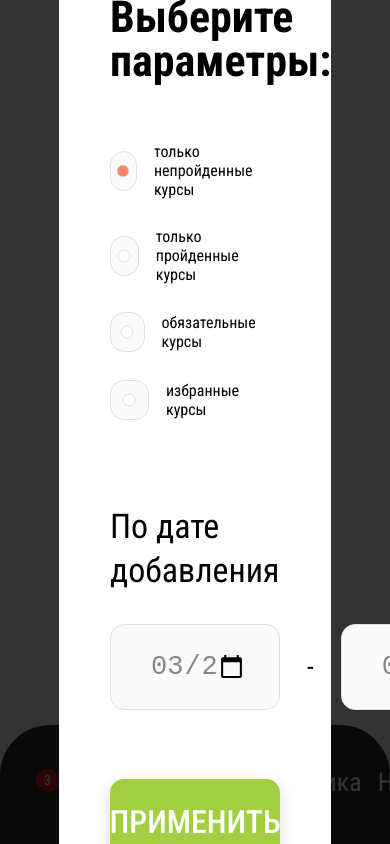
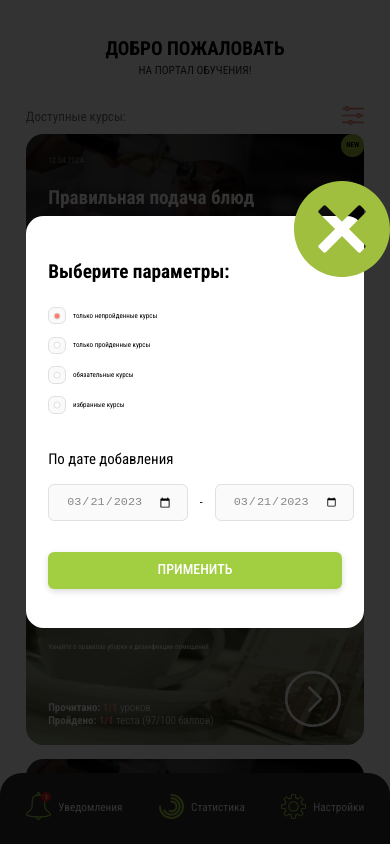
Before and after one commit to Mavlon4658/course-project, a plain HTML site: page filter.html in a window 390 px wide. Shown: the top 844 px of the page. Drawn offline with Linux system fonts and the light colour scheme.

Commit message:
home is ready

```diff
--- a/css/style.scss
+++ b/css/style.scss
@@ -66,62 +66,62 @@ body {
 }
 
 .main_container {
-    max-width: 782px;
+    max-width: 48.875rem; /* 782px */
     margin: 0 auto;
 }
 
 @media (max-width: 900px) {
     .main_container {
-        max-width: calc(100% - 118px);
+        max-width: calc(100% - 7.375rem); /* 100% - 118px */
     }
 }
 
 .btn {
     &_green {
         width: 100%;
-        height: 86px;
+        height: 5.375rem; /* 86px */
         display: flex;
         align-items: center;
         justify-content: center;
         background: #A2CE42;
-        border-radius: 14px;
+        border-radius: 0.875rem; /* 14px */
         color: #fff;
-        font-size: 32px;
-        line-height: 50px;
+        font-size: 2rem; /* 32px */
+        line-height: 3.125rem; /* 50px */
         font-weight: 500;
-        box-shadow: 0 5px 15px rgba(0, 0, 0, .15);
+        box-shadow: 0 0.3125rem 0.9375rem rgba(0, 0, 0, .15); /* 0 5px 15px */
     }
 
     &_orange {
         width: 100%;
-        font-size: 32px;
-        line-height: 23px;
+        font-size: 2rem; /* 32px */
+        line-height: 1.4375rem; /* 23px */
         color: #fff;
         text-transform: uppercase;
         background: #EA8674;
-        border-radius: 14px;
-        padding: 31px 0 32px;
+        border-radius: 0.875rem; /* 14px */
+        padding: 1.9375rem 0 2rem; /* 31px 0 32px */
         text-align: center;
-        box-shadow: 0 5px 15px rgba(0, 0, 0, .15);
+        box-shadow: 0 0.3125rem 0.9375rem rgba(0, 0, 0, .15); /* 0 5px 15px */
     }
 
     &_gray {
         width: 100%;
-        font-size: 32px;
-        line-height: 23px;
+        font-size: 2rem; /* 32px */
+        line-height: 1.4375rem; /* 23px */
         color: #fff;
         text-transform: uppercase;
         background: #898989;
-        border-radius: 14px;
-        padding: 31px 0 32px;
+        border-radius: 0.875rem; /* 14px */
+        padding: 1.9375rem 0 2rem; /* 31px 0 32px */
         text-align: center;
-        box-shadow: 0 5px 15px rgba(0, 0, 0, .15);
+        box-shadow: 0 0.3125rem 0.9375rem rgba(0, 0, 0, .15); /* 0 5px 15px */
     }
 }
 
 // Header
 .header {
-    padding: 64px 0 81px;
+    padding: 4rem 0 5.0625rem; /* 64px 0 81px */
 
     &__container {
         display: flex;
@@ -132,18 +132,18 @@ body {
     &__link {
         display: flex;
         align-items: center;
-        gap: 12px;
+        gap: 0.75rem; /* 12px */
         user-select: none;
         cursor: pointer;
-        font-size: 27px;
-        line-height: 19px;
+        font-size: 1.6875rem; /* 27px */
+        line-height: 1.1875rem; /* 19px */
         font-weight: 300;
         text-transform: uppercase;
     }
 
     &__date {
-        font-size: 30px;
-        line-height: 21px;
+        font-size: 1.875rem; /* 30px */
+        line-height: 1.3125rem; /* 21px */
         color: #A0BF3E;
     }
 }
@@ -151,17 +151,17 @@ body {
 
 // Home
 .home {
-    padding: 88px 0 208px;
+    padding: 5.5rem 0 13rem; /* 88px 0 208px */
 
     &__title {
         text-align: center;
-        font-size: 44px;
+        font-size: 2.75rem; /* 44px */
         font-weight: bold;
-        line-height: 44px;
-        margin-bottom: 60px;
+        line-height: 2.75rem; /* 44px */
+        margin-bottom: 3.75rem; /* 60px */
 
         span {
-            font-size: 26px;
+            font-size: 1.625rem; /* 26px */
             font-weight: 400;
             color: #2E2E2E;
         }
@@ -171,44 +171,48 @@ body {
         display: flex;
         align-items: center;
         justify-content: space-between;
-        margin-bottom: 14px;
+        margin-bottom: 0.875rem; /* 14px */
 
         p {
-            font-size: 30px;
-            line-height: 44px;
+            font-size: 1.875rem; /* 30px */
+            line-height: 2.75rem; /* 44px */
             color: #6D6D6D;
+        }
+
+        button img {
+            width: 3.125rem;
         }
     }
 
     &__card {
         display: flex;
         flex-direction: column;
-        gap: 30px;
+        gap: 1.875rem; /* 30px */
 
         &_item {
             position: relative;
             z-index: 1;
-            height: 446px;
+            height: 27.875rem; /* 446px */
             color: #fff;
             display: flex;
             flex-direction: column;
             justify-content: space-between;
-            padding: 50px 52px 43px 51px;
+            padding: 3.125rem 3.25rem 2.6875rem 3.1875rem; /* 50px 52px 43px 51px */
 
             .alert {
                 &-new {
                     position: absolute;
                     top: 0;
                     right: 0;
-                    width: 52px;
-                    height: 52px;
+                    width: 3.25rem; /* 52px */
+                    height: 3.25rem; /* 52px */
                     border-radius: 50%;
                     background: #A0BF3E;
                     display: flex;
                     align-items: center;
                     justify-content: center;
-                    font-size: 16px;
-                    line-height: 34px;
+                    font-size: 1rem; /* 16px */
+                    line-height: 2.125rem; /* 34px */
                     font-weight: bold;
                     text-transform: uppercase;
                     color: #000;
@@ -218,6 +222,10 @@ body {
                     position: absolute;
                     top: 0;
                     right: 0;
+
+                    img {
+                        width: 3.25rem;
+                    }
                 }
             }
 
@@ -227,7 +235,7 @@ body {
                 left: 0;
                 width: 100%;
                 height: 100%;
-                border-radius: 40px;
+                border-radius: 2.5rem; /* 40px */
                 object-fit: cover;
                 z-index: -1;
             }
@@ -239,31 +247,31 @@ body {
                 top: 0;
                 width: 100%;
                 height: 100%;
-                border-radius: 40px;
+                border-radius: 2.5rem; /* 40px */
                 z-index: -1;
                 background: rgba(0, 0, 0, 0.7);
             }
 
             &__head {
                 span {
-                    font-size: 18px;
-                    line-height: 21px;
+                    font-size: 1.125rem; /* 18px */
+                    line-height: 1.3125rem; /* 21px */
                     opacity: 0.5;
-                    margin-bottom: 52px;
+                    margin-bottom: 3.25rem; /* 52px */
                 }
 
                 h3 {
-                    font-size: 44px;
-                    line-height: 44px;
+                    font-size: 2.75rem; /* 44px */
+                    line-height: 2.75rem; /* 44px */
                     font-weight: bold;
-                    margin-bottom: 45px;
+                    margin-bottom: 2.8125rem; /* 45px */
                 }
 
                 p {
-                    font-size: 22px;
-                    line-height: 23px;
+                    font-size: 1.375rem; /* 22px */
+                    line-height: 1.4375rem; /* 23px */
                     font-weight: 300;
-                    max-width: 437px;
+                    max-width: 27.3125rem; /* 437px */
                 }
             }
 
@@ -273,7 +281,7 @@ body {
                 justify-content: space-between;
 
                 p {
-                    font-size: 25px;
+                    font-size: 1.5625rem; /* 25px */
                     font-weight: 300;
 
                     b {
@@ -284,6 +292,10 @@ body {
                         color: #EA8674;
                         font-weight: bold;
                     }
+                }
+
+                img {
+                    width: 8rem;
                 }
             }
 
@@ -304,8 +316,8 @@ body {
     width: 100%;
     z-index: 4;
     background: #2E2E2E;
-    border-radius: 50px 50px 0 0;
-    padding: 44px 0 48px;
+    border-radius: 3.125rem 3.125rem 0 0; /* 50px 50px 0 0 */
+    padding: 2.75rem 0 3rem; /* 44px 0 48px */
 
     &__container {
         display: flex;
@@ -316,9 +328,9 @@ body {
     &__link {
         display: flex;
         align-items: center;
-        gap: 16px;
-        font-size: 26px;
-        line-height: 27px;
+        gap: 1rem; /* 16px */
+        font-size: 1.625rem; /* 26px */
+        line-height: 1.6875rem; /* 27px */
         color: #fff;
         user-select: none;
         cursor: pointer;
@@ -327,19 +339,23 @@ body {
             position: relative;
 
             span {
-                width: 23px;
-                height: 23px;
+                width: 1.4375rem; /* 23px */
+                height: 1.4375rem; /* 23px */
                 position: absolute;
                 top: 0;
                 right: 0;
                 border-radius: 50%;
                 background: #D61E1E;
                 color: #fff;
-                font-size: 14px;
-                line-height: 27px;
+                font-size: 0.875rem; /* 14px */
+                line-height: 1.6875rem; /* 27px */
                 display: flex;
                 align-items: center;
                 justify-content: center;
+            }
+
+            img {
+                width: 3.625rem;
             }
         }
     }
@@ -369,50 +385,50 @@ body {
 
     &__close {
         position: absolute;
-        top: -80px;
-        right: -59px;
+        top: -5rem; /* -80px */
+        right: -3.6875rem; /* -59px */
     }
 
     &__content {
         position: relative;
         background: #fff;
-        width: 782px;
-        border-radius: 40px;
-        padding: 104px 51px 88px;
+        width: 48.875rem; /* 782px */
+        border-radius: 2.5rem; /* 40px */
+        padding: 6.5rem 3.1875rem 5.5rem; /* 104px 51px 88px */
     }
 
     h3 {
-        font-size: 44px;
-        line-height: 44px;
+        font-size: 2.75rem; /* 44px */
+        line-height: 2.75rem; /* 44px */
         font-weight: bold;
-        margin-bottom: 59px;
+        margin-bottom: 3.6875rem; /* 59px */
     }
 
     ul {
         display: flex;
         flex-direction: column;
-        gap: 28px;
-        margin-bottom: 84px;
+        gap: 1.75rem; /* 28px */
+        margin-bottom: 5.25rem; /* 84px */
 
         label {
             display: flex;
             align-items: center;
-            gap: 17px;
+            gap: 1.0625rem; /* 17px */
             user-select: none;
             cursor: pointer;
 
             .icon {
-                width: 40px;
-                height: 40px;
-                border-radius: 14px;
+                width: 2.5rem; /* 40px */
+                height: 2.5rem; /* 40px */
+                border-radius: 0.875rem; /* 14px */
                 border: 1px solid #E0E0E0;
                 background: #FAFAFA;
                 position: relative;
 
                 &::before {
                     content: '';
-                    width: 11px;
-                    height: 11px;
+                    width: 0.6875rem; /* 11px */
+                    height: 0.6875rem; /* 11px */
                     border-radius: 50%;
                     background: #fff;
                     border: 1px solid #E0E0E0;
@@ -434,39 +450,39 @@ body {
     }
 
     h4 {
-        font-size: 34px;
-        line-height: 44px;
+        font-size: 2.125rem; /* 34px */
+        line-height: 2.75rem; /* 44px */
         font-weight: 400;
-        margin-bottom: 32px;
+        margin-bottom: 2rem; /* 32px */
     }
 
     .select_date {
         display: flex;
         align-items: center;
         justify-content: space-between;
-        gap: 27px;
-        margin-bottom: 69px;
+        gap: 1.6875rem; /* 27px */
+        margin-bottom: 4.3125rem; /* 69px */
 
         &__item {
             width: 100%;
             position: relative;
 
             input {
-                height: 86px;
+                height: 5.375rem; /* 86px */
                 width: 100%;
                 border: 1px solid #E0E0E0;
-                border-radius: 14px;
+                border-radius: 0.875rem; /* 14px */
                 background: #FAFAFA;
-                font-size: 27px;
-                line-height: 44px;
+                font-size: 1.6875rem; /* 27px */
+                line-height: 2.75rem; /* 44px */
                 color: #878787;
-                padding: 0 32px 0 39px;
+                padding: 0 2rem 0 2.4375rem; /* 0 32px 0 39px */
             }
         }
 
         span {
-            font-size: 27px;
-            line-height: 44px;
+            font-size: 1.6875rem; /* 27px */
+            line-height: 2.75rem; /* 44px */
             color: #000;
         }
     }
@@ -474,9 +490,10 @@ body {
 
 @media (max-width: 900px) {
     .modal__content {
-        width: calc(100% - 118px);
+        width: calc(100% - 7.375rem); /* 100% - 118px */
     }
 }
+
 // Modal end
 
 // Notification
@@ -851,3 +868,15 @@ body {
     }
 }
 // Result block end
+
+@media (max-width: 768px) {
+    html {
+        font-size: 12px;
+    }
+}
+
+@media (max-width: 576px) {
+    html {
+        font-size: 7px;
+    }
+}
```
Also changed, not shown: css/style.css, 1 other file.
